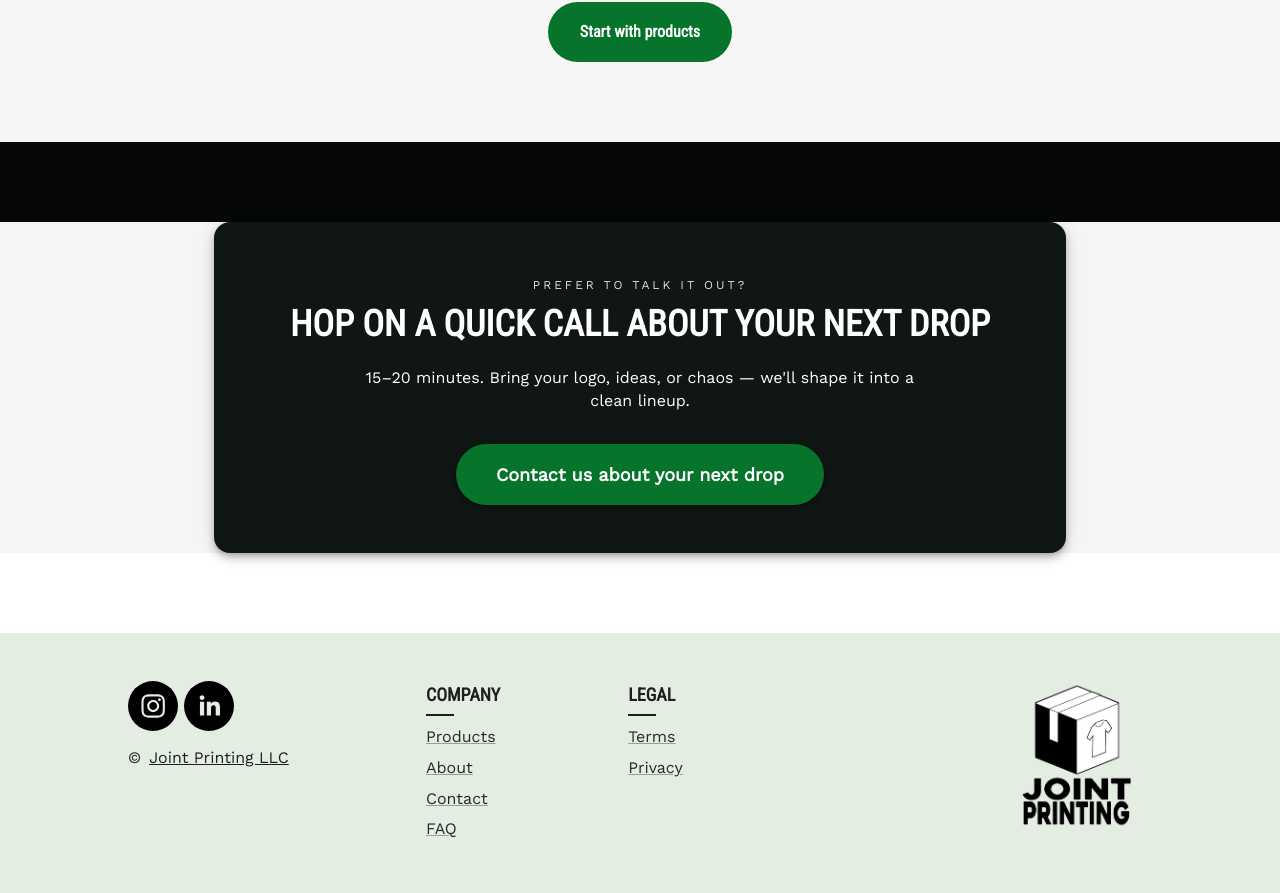
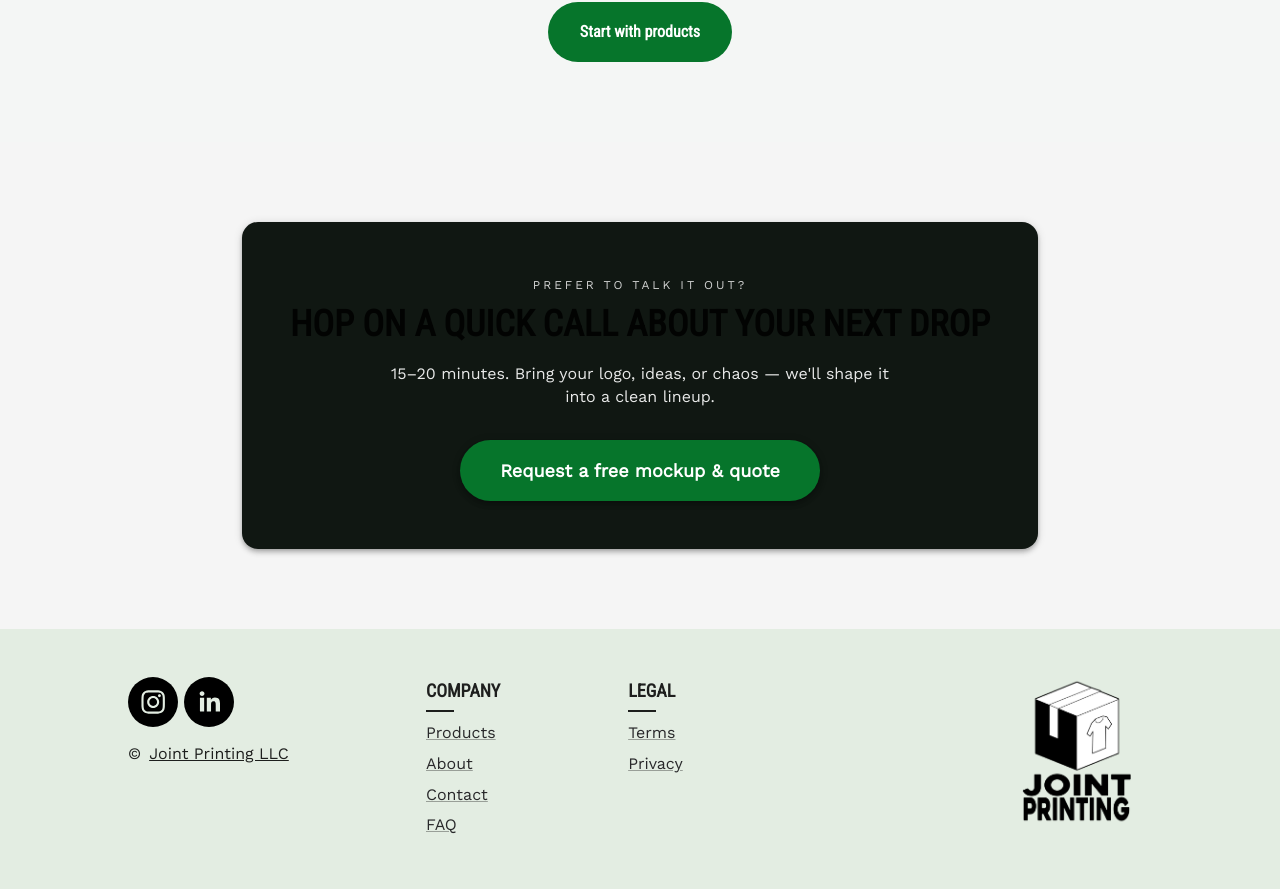
Before and after one commit to Jointprinting/website-frontend, a React (Create React App) app: page / in a window 1280 px wide. Shown: the part 2711-3604 px from the top of the page. Built offline with nearby package versions, Linux system fonts and the light colour scheme.

Commit message:
Update ProductSmokingHero.js

```diff
--- a/src/modules/views/ProductSmokingHero.js
+++ b/src/modules/views/ProductSmokingHero.js
@@ -14,11 +14,8 @@ function ProductSmokingHero() {
     <Box
       component="section"
       sx={{
-        my: 10,
-        px: 2,
-        bgcolor: '#f5f5f5', // light page background so the card pops
-        display: 'flex',
-        justifyContent: 'center',
+        bgcolor: '#f5f5f5',
+        py: { xs: 6, md: 10 },
       }}
     >
       <Container
@@ -29,24 +26,19 @@ function ProductSmokingHero() {
         }}
       >
         <Paper
-          elevation={6}
+          elevation={4}
           sx={{
-            width: '100%',
             borderRadius: 4,
-            px: { xs: 3, sm: 6 },
-            py: { xs: 5, sm: 6 },
+            px: { xs: 3, md: 6 },
+            py: { xs: 4, md: 6 },
             textAlign: 'center',
-            bgcolor: '#101613', // deep green/black card
+            bgcolor: '#101712',
             color: 'common.white',
           }}
         >
           <Typography
             variant="overline"
-            sx={{
-              letterSpacing: 3,
-              color: 'grey.300',
-              mb: 1.5,
-            }}
+            sx={{ letterSpacing: 3, opacity: 0.8, mb: 1 }}
           >
             PREFER TO TALK IT OUT?
           </Typography>
@@ -54,20 +46,14 @@ function ProductSmokingHero() {
           <Typography
             variant="h4"
             component="h2"
-            sx={{ mb: 2.5 }}
-            color="common.white"
+            sx={{ mb: 2, fontWeight: 600 }}
           >
-            Hop on a quick call about your next drop
+            HOP ON A QUICK CALL ABOUT YOUR NEXT DROP
           </Typography>
 
           <Typography
             variant="body1"
-            sx={{
-              maxWidth: 560,
-              mx: 'auto',
-              mb: 4,
-              color: 'common.white',
-            }}
+            sx={{ mb: 4, maxWidth: 520, mx: 'auto', opacity: 0.9 }}
           >
             15–20 minutes. Bring your logo, ideas, or chaos — we&apos;ll shape it
             into a clean lineup.
@@ -81,13 +67,14 @@ function ProductSmokingHero() {
               fontSize: 18,
               fontWeight: 600,
               textTransform: 'none',
-              boxShadow: 3,
+              boxShadow: 4,
+              bgcolor: 'secondary.main',
+              '&:hover': { bgcolor: 'secondary.dark' },
             }}
             variant="contained"
-            color="secondary"
             onClick={() => navigate('/contact')}
           >
-            Contact us about your next drop
+            Request a free mockup &amp; quote
           </Button>
         </Paper>
       </Container>
```
